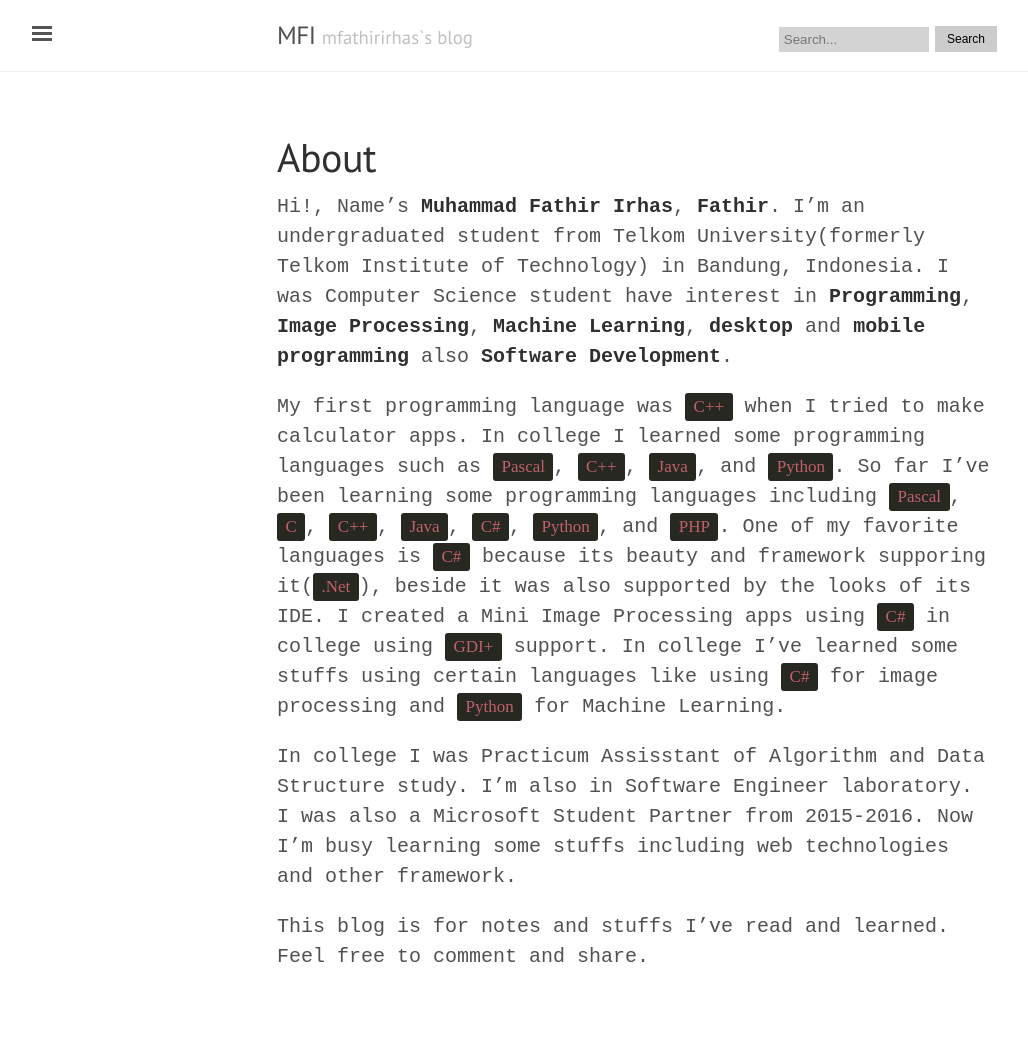
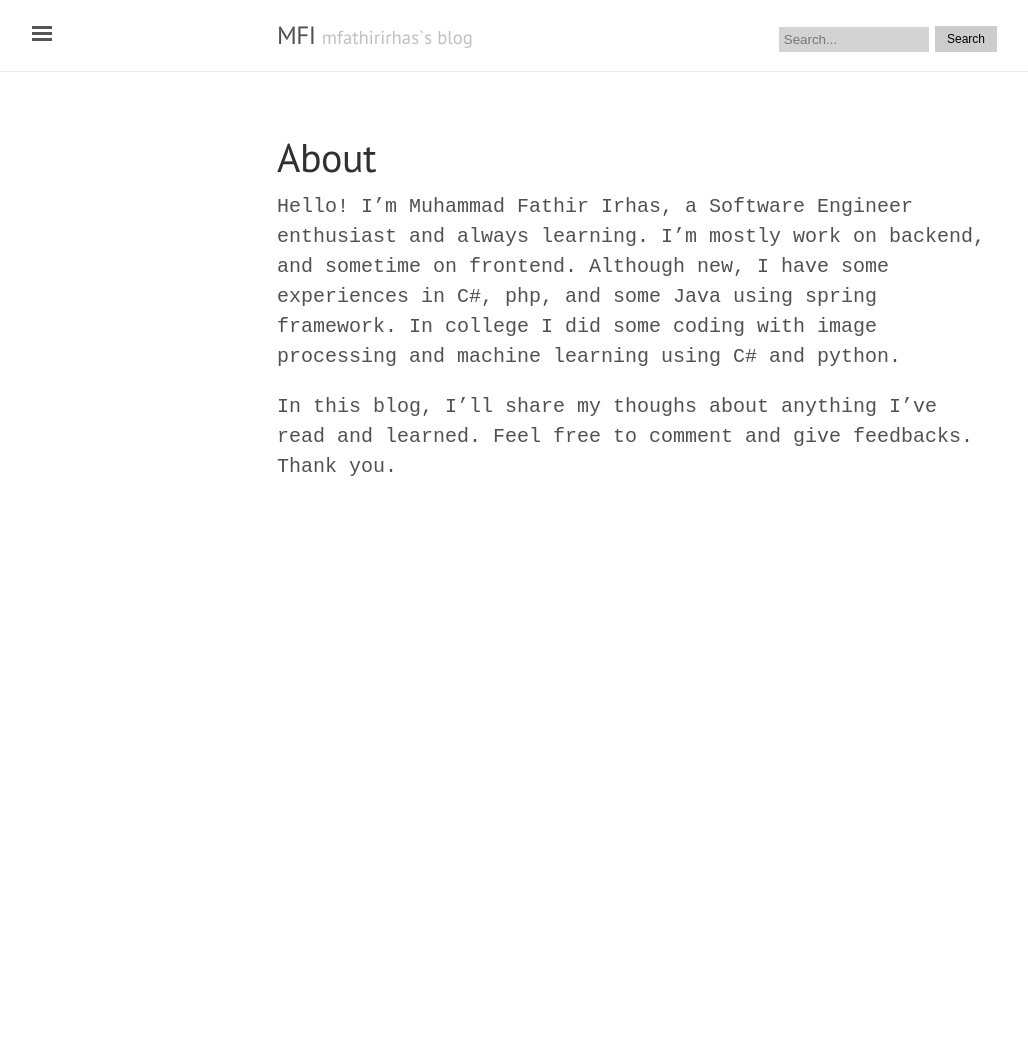
Before and after one commit to mfirhas/mfathirirhas.github.io, a Jekyll site: the page built from about.md, in a window 1280 px wide. Shown: the whole page, without its empty margins (3-1031 px from the left). Built offline with Jekyll 4.4.1, drawn with Linux system fonts in a browser that asks for light colours; nearby versions of some CDN libraries; some web fonts are replaced; comment, search, counter and statistics services are not loaded; after the commit the page ends 900 px from its top, so only the background shows below that.

Commit message:
edit about me

```diff
--- a/about.md
+++ b/about.md
@@ -3,10 +3,6 @@ layout: page
 title: About
 ---
 
-Hi!, Name's **Muhammad Fathir Irhas**, **Fathir**. I'm an undergraduated student from Telkom University(formerly Telkom Institute of Technology) in Bandung, Indonesia. I was Computer Science student have interest in **Programming**, **Image Processing**, **Machine Learning**, **desktop** and **mobile programming** also **Software Development**.
+Hello! I'm Muhammad Fathir Irhas, a Software Engineer enthusiast and always learning. I'm mostly work on backend, and sometime on frontend. Although new, I have some experiences in C#, php, and some Java using spring framework. In college I did some coding with image processing and machine learning using C# and python.
 
-My first programming language was `C++` when I tried to make calculator apps. In college I learned some programming languages such as `Pascal`, `C++`, `Java`, and `Python`. So far I've been learning some programming languages including `Pascal`, `C`, `C++`, `Java`, `C#`, `Python`, and `PHP`. One of my favorite languages is `C#` because its beauty and framework supporing it(`.Net`), beside it was also supported by the looks of its IDE. I created a Mini Image Processing apps using `C#` in college using `GDI+` support. In college I've learned some stuffs using certain languages like using `C#` for image processing and `Python` for Machine Learning.
-
-In college I was Practicum Assisstant of Algorithm and Data Structure study. I'm also in Software Engineer laboratory. I was also a Microsoft Student Partner from 2015-2016. Now I'm busy learning some stuffs including web technologies and other framework.
-
-This blog is for notes and stuffs I've read and learned. Feel free to comment and share.
+In this blog, I'll share my thoughs about anything I've read and learned. Feel free to comment and give feedbacks. Thank you.
```
